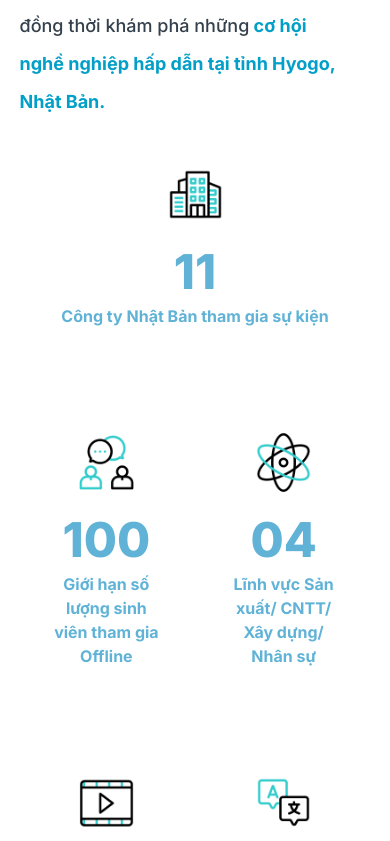
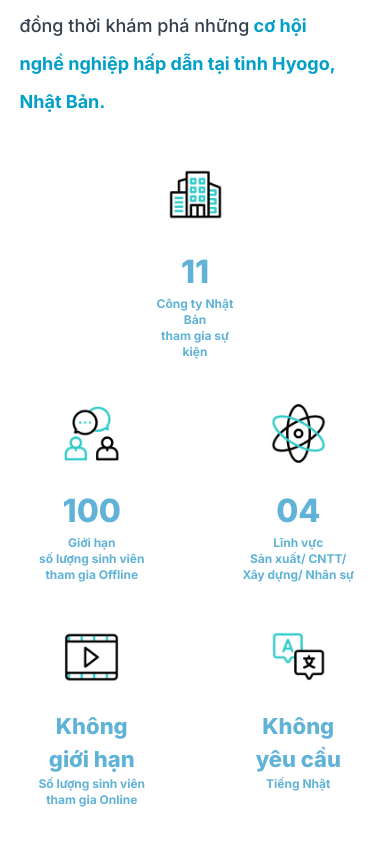
Before and after one commit to qt-anhhuy/Hyogo-Landing-Page, a Next.js app: page / in a window 390 px wide. Shown: the part 3023-3864 px from the top of the page. Built offline with nearby package versions, Linux system fonts and the light colour scheme.

Commit message:
Fix: InfoBox Layout

```diff
--- a/src/components/SecInformation/SecInformation.tsx
+++ b/src/components/SecInformation/SecInformation.tsx
@@ -1,33 +1,31 @@
 import React from "react";
 import BoxInfo from "./components/BoxInfo";
-import CopyRight from "@components/common/CopyRight";
 
 export default function SecInformation() {
   const boxInfos = [
     {
       icon: "/images/gif/gif-location-city.gif",
-
       number: "11",
-      content: "Công ty Nhật Bản tham gia sự kiện",
+      content: "Công ty Nhật Bản| tham gia sự kiện",
     },
     {
       icon: "/images/gif/gif-conversation.gif",
       number: "100",
-      content: "Giới hạn số lượng sinh viên tham gia Offline",
+      content: "Giới hạn| số lượng sinh viên| tham gia Offline",
     },
     {
       icon: "/images/gif/gif-physic.gif",
       number: "04",
-      content: "Lĩnh vực Sản xuất/ CNTT/ Xây dựng/ Nhân sự",
+      content: "Lĩnh vực| Sản xuất/ CNTT/| Xây dựng/ Nhân sự",
     },
     {
       icon: "/images/gif/gif-video.gif",
-      text: "Không giới hạn",
-      content: "Số lượng sinh viên tham gia Online",
+      text: "Không| giới hạn",
+      content: "Số lượng sinh viên| tham gia Online",
     },
     {
       icon: "/images/gif/gif-translator.gif",
-      text: "Không yêu cầu",
+      text: "Không| yêu cầu",
       content: "Tiếng Nhật",
     },
   ];
@@ -160,7 +158,7 @@ export default function SecInformation() {
         />
       </div>
 
-        <div className=" w-[75%] grid grid-cols-2 lg:grid-cols-5 gap-x-[62px] gap-y-[45px] mx-auto">
+        <div className="w-[90%] lg:w-[75%] grid grid-cols-2 lg:grid-cols-5 gap-x-[62px] mx-auto">
           {boxInfos.map((info, index) => (
             <BoxInfo
               key={index}
--- a/src/components/SecInformation/components/BoxInfo.tsx
+++ b/src/components/SecInformation/components/BoxInfo.tsx
@@ -1,5 +1,6 @@
 import React from "react";
 import Image from "next/image";
+
 interface BoxInfoProps {
   icon: string;
   number?: string;
@@ -10,7 +11,7 @@ interface BoxInfoProps {
 
 export default function BoxInfo({ icon, number, text, content, className }: BoxInfoProps) {
   return (
-    <div className={`flex flex-col items-center pb-4 ${className || ''}`}>
+    <div className={`flex flex-col items-center lg:pb-4 ${className || ''}`}>
       <Image
         src={icon}
         alt="icon"
@@ -29,15 +30,25 @@ export default function BoxInfo({ icon, number, text, content, className }: BoxI
       />
       <div className="flex flex-col items-center justify-center text-center mt-2 w-full">
         {number && (
-          <p className="text-blue-tertiary text-5xl font-extrabold">{number}</p>
+          <p className="text-blue-tertiary text-[32px] lg:text-5xl font-extrabold">{number}</p>
         )}
         {text && (
-          <p className="text-blue-tertiary text-[22px] lg:text-[31px] font-extrabold ">
-            {text}
+          <p className="text-blue-tertiary text-[22px] lg:text-[31px] font-extrabold">
+            {text.split('|').map((line, index) => (
+              <span key={index}>
+                {line}
+                {index < text.split('|').length - 1 && <br className="block lg:hidden" />}
+              </span>
+            ))}
           </p>
         )}
-        <p className="text-blue-tertiary text-base lg:text-lg font-bold flex justify-center items-center w-full mt-2">
-          {content}
+        <p className="text-blue-tertiary text-xs lg:text-lg font-bold w-5/6 lg:mt-2">
+          {content.split('|').map((line, index) => (
+            <span key={index}>
+              {line}
+              {index < content.split('|').length - 1 && <br className="block lg:hidden" />}
+            </span>
+          ))}
         </p>
       </div>
     </div>
```
